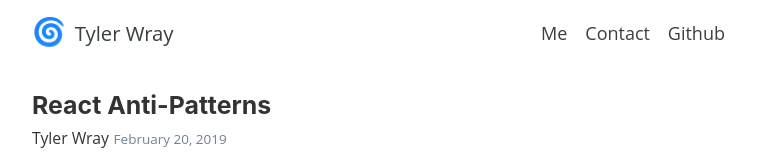
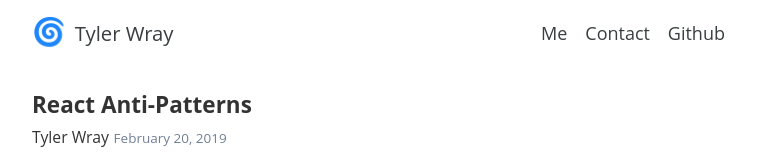
Before and after one commit to tylerwray/me, a Gatsby site: page /blog/react-anti-patterns in a window 1280 px wide. Shown: the top 167 px of the page, without its empty margins (257-1022 px from the left). Built offline with nearby package versions, Linux system fonts and the light colour scheme; Gatsby itself is replaced by a stand-in of ours; some packages are replaced by stand-ins of ours.

Commit message:
Seamless header transition

```diff
--- a/src/templates/blogTemplate.js
+++ b/src/templates/blogTemplate.js
@@ -11,7 +11,7 @@ export default function Template({ data }) {
 
   return (
     <Layout>
-      <h3 className="mb-1">{frontmatter.title}</h3>
+      <div className="text-xl font-bold mb-1">{frontmatter.title}</div>
       <div className="mb-4">
         <span className="text-sm">{frontmatter.author}</span>&nbsp;
         <span className="text-xs text-gray-600">{frontmatter.date}</span>
```
